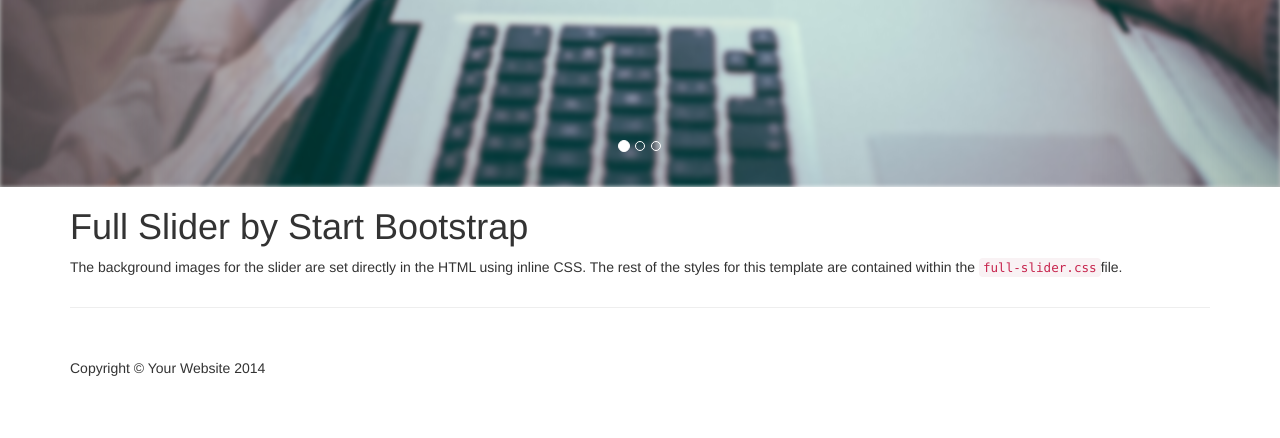
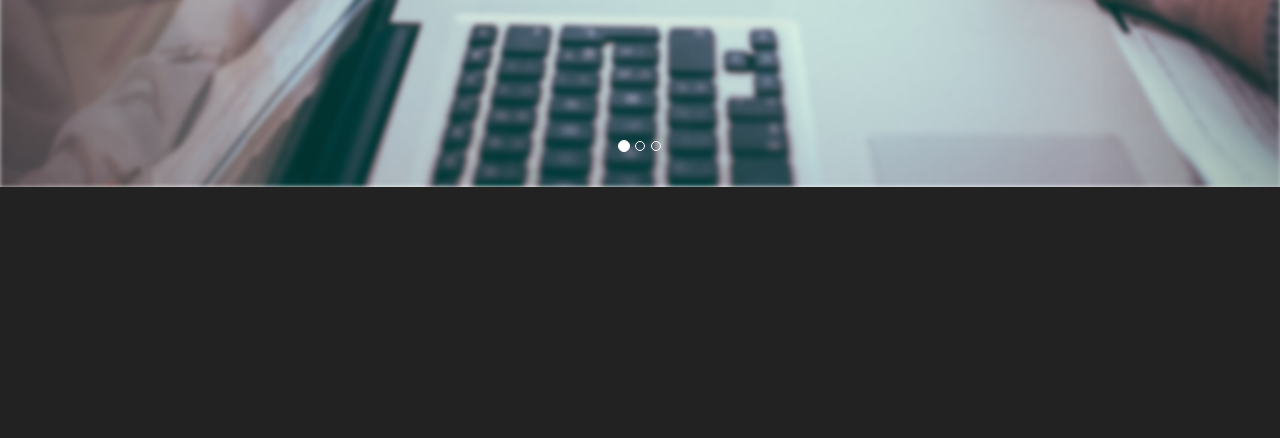
Before and after one commit to HaarisKhan/iAssign, a Django app: page / in a window 1280 px wide. Shown: the part 613-1051 px from the top of the page. After the commit the page ends 800 px from the top, so only its background shows below. Run offline with Django 3.2, Linux system fonts and the light colour scheme; some libraries are stand-ins or nearby versions; some web fonts are replaced.

Commit message:
Removed info at bottom of index.html

```diff
--- a/iAssign/app/templates/index.html
+++ b/iAssign/app/templates/index.html
@@ -236,28 +236,28 @@
     </header>
 
     <!-- Page Content -->
-    <div class="container">
-
-        <div class="row">
-            <div class="col-lg-12">
-                <h1>Full Slider by Start Bootstrap</h1>
-                <p>The background images for the slider are set directly in the HTML using inline CSS. The rest of the styles for this template are contained within the <code>full-slider.css</code>file.</p>
-            </div>
-        </div>
-
-        <hr>
-
-        <!-- Footer -->
-        <footer>
-            <div class="row">
-                <div class="col-lg-12">
-                    <p>Copyright &copy; Your Website 2014</p>
-                </div>
-            </div>
-            <!-- /.row -->
-        </footer>
-
-    </div>
+{#    <div class="container">#}
+{##}
+{#        <div class="row">#}
+{#            <div class="col-lg-12">#}
+{#                <h1>Full Slider by Start Bootstrap</h1>#}
+{#                <p>The background images for the slider are set directly in the HTML using inline CSS. The rest of the styles for this template are contained within the <code>full-slider.css</code>file.</p>#}
+{#            </div>#}
+{#        </div>#}
+{##}
+{#        <hr>#}
+{##}
+{#        <!-- Footer -->#}
+{#        <footer>#}
+{#            <div class="row">#}
+{#                <div class="col-lg-12">#}
+{#                    <p>Copyright &copy; Your Website 2014</p>#}
+{#                </div>#}
+{#            </div>#}
+{#            <!-- /.row -->#}
+{#        </footer>#}
+{##}
+{#    </div>#}
     <!-- /.container -->
 
     <!-- jQuery -->
```
